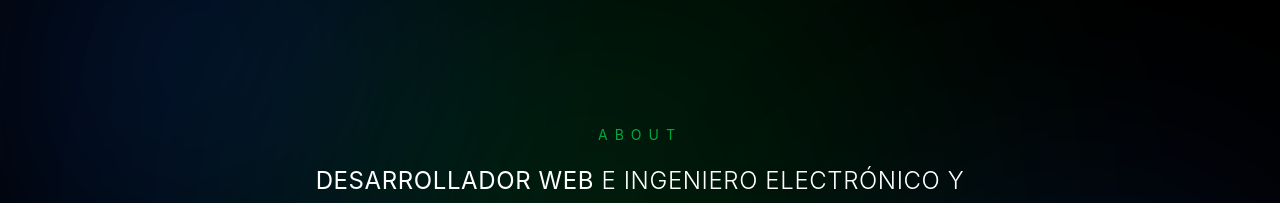
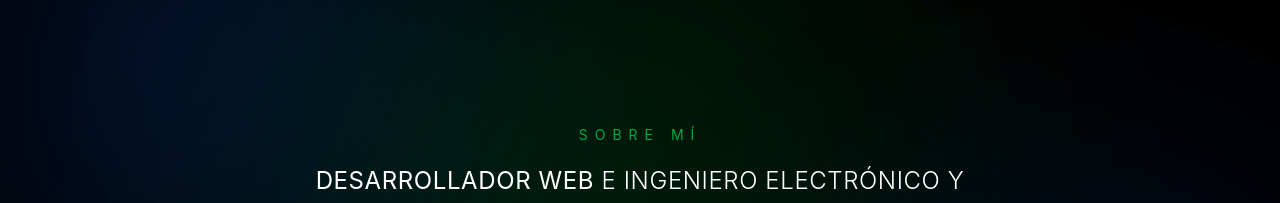
Before and after one commit to bryanvivancos/bjlinks-react-tailwind, a React (Vite) app: page / in a window 1280 px wide. Shown: the part 940-1143 px from the top of the page. Built offline with nearby package versions, Linux system fonts and the light colour scheme; what @midudev/tailwind-animations would draw is missing.

Commit message:
Change 'ABOUT' to 'SOBRE MÍ' in About component

```diff
--- a/src/components/About.jsx
+++ b/src/components/About.jsx
@@ -14,7 +14,7 @@ const About = () => {
             {/* Content Container */}
             <div className='relative z-10 w-full max-w-5xl mx-auto px-6 md:px-12'>
 
-                <div className='pre-header'>ABOUT</div>
+                <div className='pre-header'>SOBRE MÍ</div>
 
                 {/* Small Decorative Dots */}
                 {/* <div className='flex items-center justify-center gap-1 mb-8'>
```
